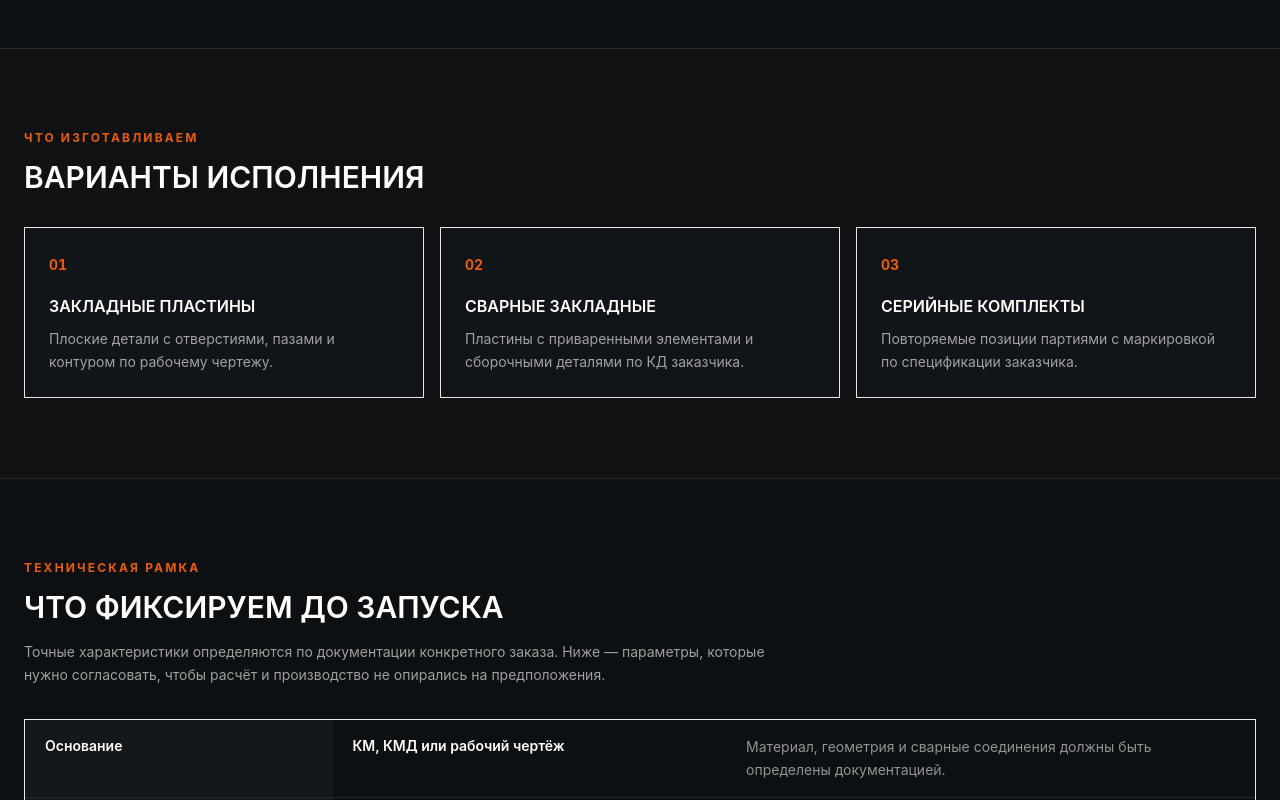
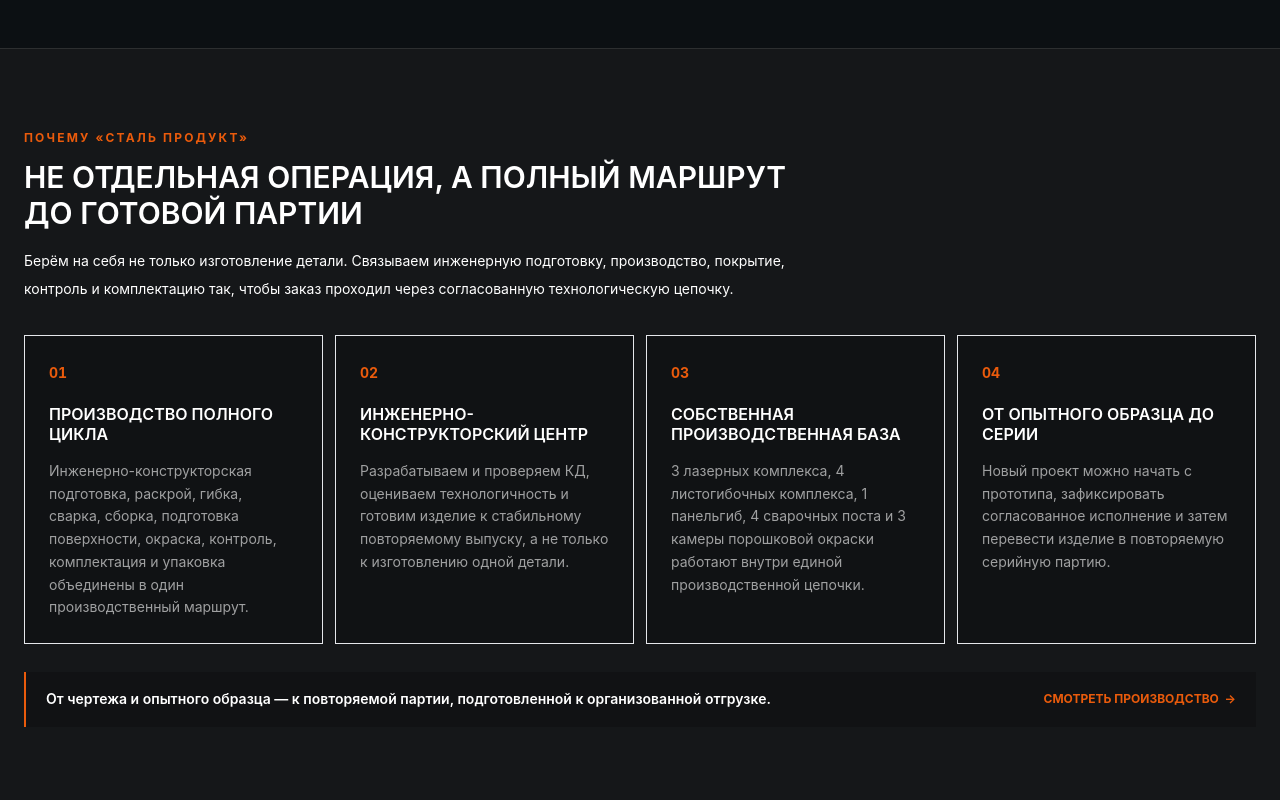
Before and after one commit to alexeyborisov19-sys/alexeyborisov19-sys-steel-probuct, a Next.js app: page /products/zakladnye-detali in a window 1280 px wide. Shown: the part 1020-1820 px from the top of the page. Built offline with nearby package versions, Linux system fonts and the light colour scheme; no server answers.

Commit message:
brand: strengthen proof-backed commercial product positioning

```diff
--- a/components/CommercialProductLandingPage.tsx
+++ b/components/CommercialProductLandingPage.tsx
@@ -4,8 +4,28 @@ import { FaqSection } from "@/components/FaqSection";
 import { JsonLd } from "@/components/JsonLd";
 import { PageLayout } from "@/components/PageLayout";
 import { ProductPricingFactors } from "@/components/ProductPricingFactors";
+import { productionEquipment } from "@/data/manufacturing-facts";
 import { faqSchema } from "@/lib/schema";
 import { absoluteUrl, siteConfig } from "@/lib/site";
+
+const productionProofs = [
+  {
+    title: "Производство полного цикла",
+    text: "Инженерно-конструкторская подготовка, раскрой, гибка, сварка, сборка, подготовка поверхности, окраска, контроль, комплектация и упаковка объединены в один производственный маршрут.",
+  },
+  {
+    title: "Инженерно-конструкторский центр",
+    text: "Разрабатываем и проверяем КД, оцениваем технологичность и готовим изделие к стабильному повторяемому выпуску, а не только к изготовлению одной детали.",
+  },
+  {
+    title: "Собственная производственная база",
+    text: `${productionEquipment.laserComplexes} лазерных комплекса, ${productionEquipment.pressBrakes} листогибочных комплекса, ${productionEquipment.panelBenders} панельгиб, ${productionEquipment.weldingStations} сварочных поста и ${productionEquipment.powderCoatingBooths} камеры порошковой окраски работают внутри единой производственной цепочки.`,
+  },
+  {
+    title: "От опытного образца до серии",
+    text: "Новый проект можно начать с прототипа, зафиксировать согласованное исполнение и затем перевести изделие в повторяемую серийную партию.",
+  },
+] as const;
 
 function productSchema(landing: CommercialProductLanding) {
   return {
@@ -45,6 +65,27 @@ export function CommercialProductLandingPage({ landing }: { landing: CommercialP
         </div>
       </section>
 
+      <section className="border-y border-white/10 bg-[#151719] py-14 sm:py-20">
+        <div className="container">
+          <div className="max-w-3xl">
+            <p className="eyebrow">Почему «Сталь Продукт»</p>
+            <h2 className="mt-3 text-2xl font-semibold uppercase leading-tight sm:text-3xl">Не отдельная операция, а полный маршрут до готовой партии</h2>
+            <p className="mt-4 text-sm leading-7 text-white/62">Берём на себя не только изготовление детали. Связываем инженерную подготовку, производство, покрытие, контроль и комплектацию так, чтобы заказ проходил через согласованную технологическую цепочку.</p>
+          </div>
+          <div className="mt-8 grid gap-3 md:grid-cols-2 xl:grid-cols-4">
+            {productionProofs.map((proof, index) => <article key={proof.title} className="border border-white/12 bg-[#101214] p-6">
+              <span className="font-mono text-sm font-bold text-steel-orange">{String(index + 1).padStart(2, "0")}</span>
+              <h3 className="mt-5 text-base font-semibold uppercase leading-tight">{proof.title}</h3>
+              <p className="mt-4 text-sm leading-relaxed text-white/60">{proof.text}</p>
+            </article>)}
+          </div>
+          <div className="mt-7 flex flex-col justify-between gap-4 border-l-2 border-steel-orange bg-black/20 px-5 py-4 sm:flex-row sm:items-center">
+            <p className="text-sm font-semibold leading-relaxed text-white/82">От чертежа и опытного образца — к повторяемой партии, подготовленной к организованной отгрузке.</p>
+            <Link href="/production" className="whitespace-nowrap text-xs font-bold uppercase text-steel-orange">Смотреть производство&nbsp; →</Link>
+          </div>
+        </div>
+      </section>
+
       <section className="border-y border-white/10 bg-[#101112] py-14 sm:py-20">
         <div className="container"><div className="max-w-3xl"><p className="eyebrow">Что изготавливаем</p><h2 className="mt-3 text-2xl font-semibold uppercase sm:text-3xl">Варианты исполнения</h2></div><div className="mt-8 grid gap-4 md:grid-cols-2 xl:grid-cols-3">{landing.items.map((item, index) => <article key={item.title} className="border border-white/12 bg-[#111519] p-6"><span className="font-mono text-sm font-bold text-steel-orange">{String(index + 1).padStart(2, "0")}</span><h3 className="mt-5 text-base font-semibold uppercase leading-tight">{item.title}</h3><p className="mt-3 text-sm leading-relaxed text-white/60">{item.text}</p></article>)}</div></div>
       </section>
```
